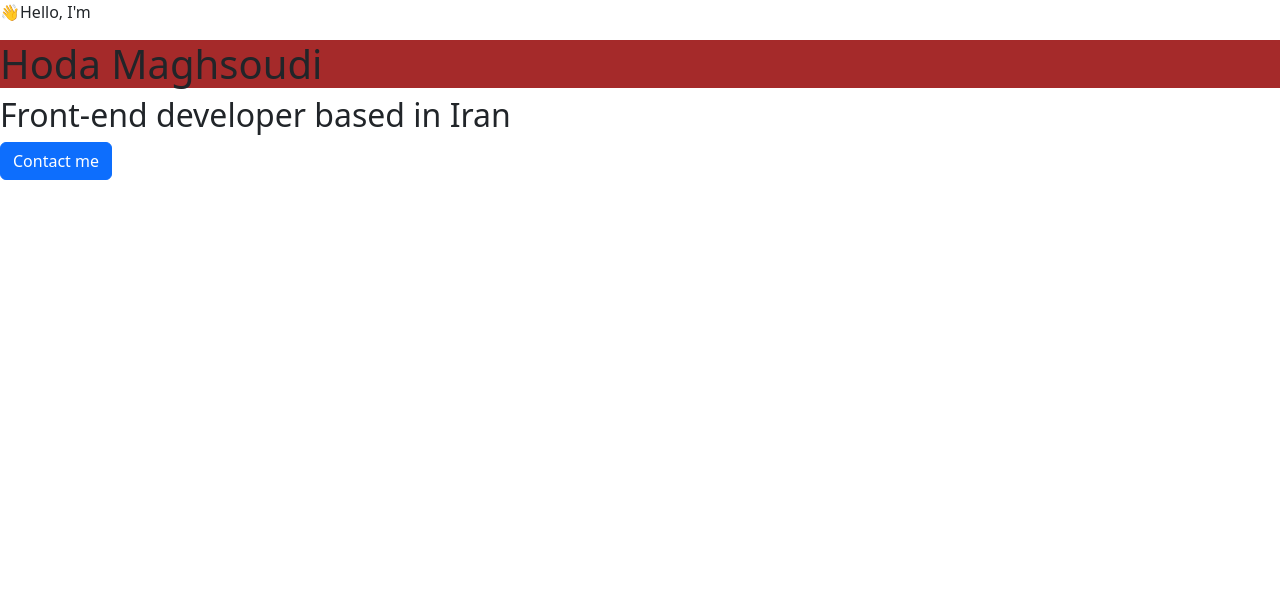
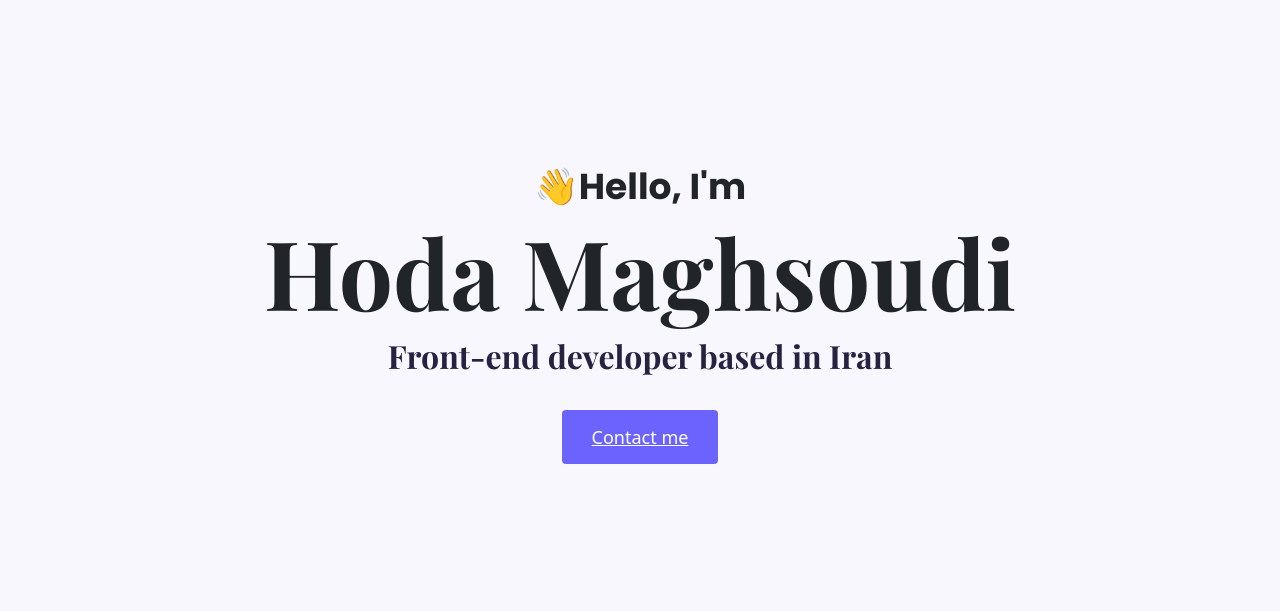
Before and after one commit to hoda-maghsoudi/project, a plain HTML site: page index.html in a window 1280 px wide. Drawn offline with nearby package versions, Linux system fonts and the light colour scheme.

Commit message:
changes on heading

```diff
--- a/index.html
+++ b/index.html
@@ -13,15 +13,17 @@
     <title>Document</title>
 </head>
 <body>
+  <div class="hero">
   <p>
     👋Hello, I'm
   </p>
   <h1>
    Hoda Maghsoudi
   </h1>
-  <h2>
+  <h2 class="mb-5">
     Front-end developer based in Iran
   </h2>
-  <a href="#" class="btn btn-primary">Contact me</a>
+  <a href="#" class="btn-branding">Contact me</a>
+  </div>
 </body>
 </html>
--- a/style.css
+++ b/style.css
@@ -1,3 +1,49 @@
-h1{
-    background-color: brown;
+:root{
+    --branding-color: #6c63ff;
+    --primary-color: #F9F7FE;
+    --heading-font-family:"playfair display",
+        serif;
+    --default-font-family:"poppins",
+        sans-serif;
 }
+.hero{
+    background:var(--primary-color);
+    text-align: center;
+    padding: 160px 20px
+}
+h1,
+h2,
+h3,
+h4,
+h5,
+h6{
+    color: black;
+    font-family:var(--heading-font-family);
+    font-weight: normal;
+}
+p{
+    font-family: var(--default-font-family);
+    font-weight: normal;
+}
+.hero p{
+    font-size: 36px;
+    font-weight: bold;
+    margin: 0;
+}
+.hero h2{
+    font-family:var(--heading-font-family);
+    font-weight: normal;
+    color:#272142;;
+}
+.hero h1{
+    font-size: 96px;
+}
+.btn-branding{
+    background:var(--branding-color);
+    border-radius: 4px;
+    color: white;
+    font-size: 18px;
+    line-height: 27px;
+    padding: 15px 30px;
+
+}
```
